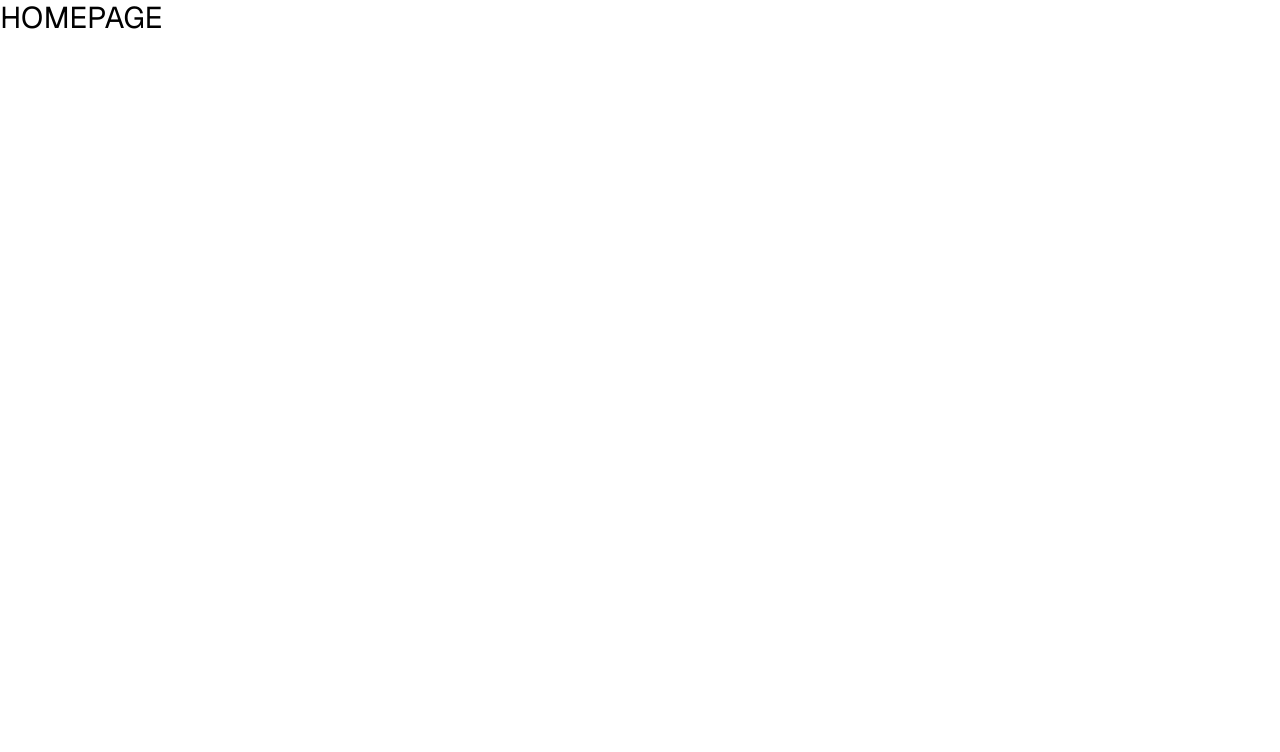
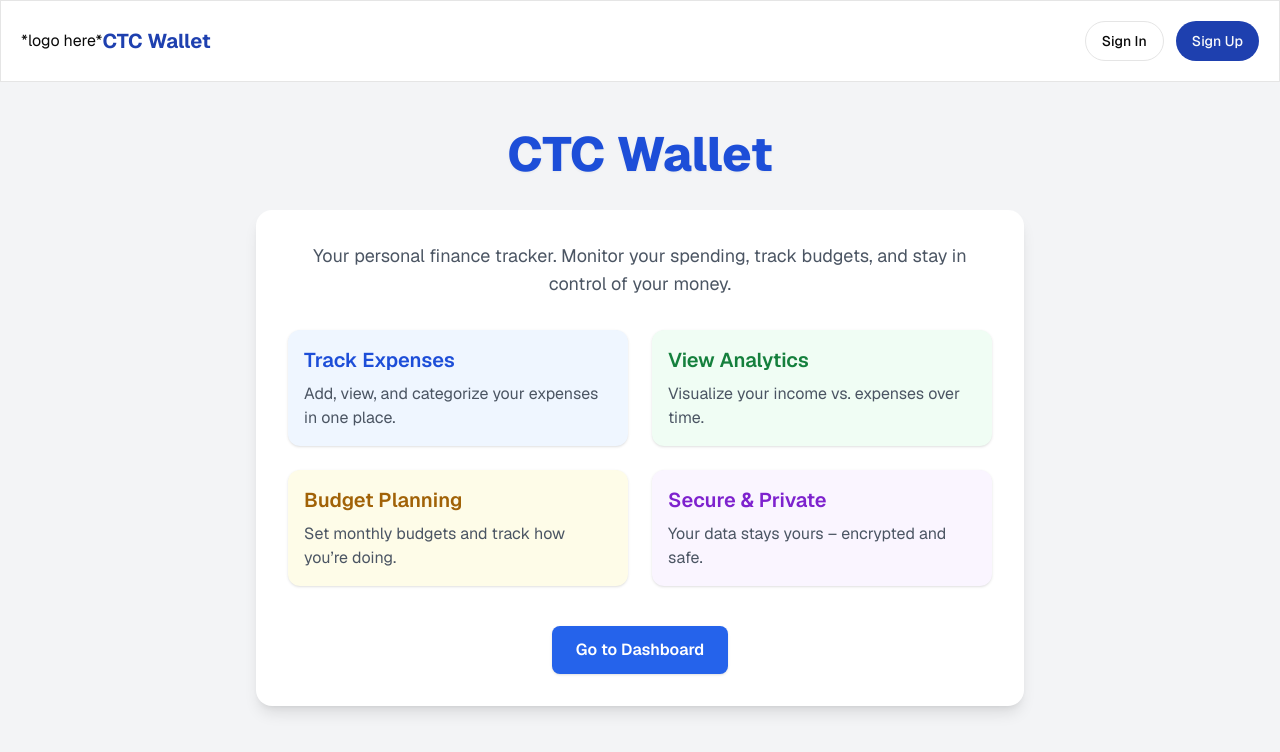
Before and after one commit to anthonyych4n/471-ctc-wallet, a Next.js app: page / in a window 1280 px wide. Shown: the top 752 px of the page. Built offline with nearby package versions, Linux system fonts and the light colour scheme.

Commit message:
Basic homepage + header

```diff
--- a/app/page.tsx
+++ b/app/page.tsx
@@ -2,11 +2,53 @@ import Hero from "@/components/hero";
 import ConnectSupabaseSteps from "@/components/tutorial/connect-supabase-steps";
 import SignUpUserSteps from "@/components/tutorial/sign-up-user-steps";
 import { hasEnvVars } from "@/utils/supabase/check-env-vars";
+import Header from "@/components/Header";
 
 export default async function Home() {
   return (
     <div>
-      <div className="text-3xl text-black">HOMEPAGE</div>
+      <Header></Header>
+    <main className="min-h-screen bg-gray-100 p-6 flex flex-col items-center">
+      {/* Main Title Outside the Box */}
+      <h1 className="text-5xl font-extrabold text-blue-700 mb-8 mt-6 text-center drop-shadow-sm">
+        CTC Wallet
+      </h1>
+
+      {/* Inner Box */}
+      <div className="max-w-3xl w-full bg-white rounded-2xl shadow-lg p-8">
+        <p className="text-center text-gray-600 mb-8 text-lg">
+          Your personal finance tracker. Monitor your spending, track budgets, and stay in control of your money.
+        </p>
+
+        <div className="grid grid-cols-1 md:grid-cols-2 gap-6">
+          <div className="bg-blue-50 p-4 rounded-xl shadow hover:shadow-md transition">
+            <h2 className="text-xl font-semibold text-blue-700">Track Expenses</h2>
+            <p className="text-gray-600 mt-2">Add, view, and categorize your expenses in one place.</p>
+          </div>
+          <div className="bg-green-50 p-4 rounded-xl shadow hover:shadow-md transition">
+            <h2 className="text-xl font-semibold text-green-700">View Analytics</h2>
+            <p className="text-gray-600 mt-2">Visualize your income vs. expenses over time.</p>
+          </div>
+          <div className="bg-yellow-50 p-4 rounded-xl shadow hover:shadow-md transition">
+            <h2 className="text-xl font-semibold text-yellow-700">Budget Planning</h2>
+            <p className="text-gray-600 mt-2">Set monthly budgets and track how you’re doing.</p>
+          </div>
+          <div className="bg-purple-50 p-4 rounded-xl shadow hover:shadow-md transition">
+            <h2 className="text-xl font-semibold text-purple-700">Secure & Private</h2>
+            <p className="text-gray-600 mt-2">Your data stays yours – encrypted and safe.</p>
+          </div>
+        </div>
+
+        <div className="mt-10 text-center">
+          <a
+            href="/dashboard"
+            className="inline-block px-6 py-3 bg-blue-600 text-white font-semibold rounded-lg shadow hover:bg-blue-700 transition"
+          >
+            Go to Dashboard
+          </a>
+        </div>
+      </div>
+    </main>
     </div>
   );
 }
--- /dev/null
+++ b/components/Header.tsx
@@ -0,0 +1,21 @@
+import React from 'react'
+import { Button } from './ui/button'
+
+const Header = () => {
+  return (
+    <div className='p-5 flex justify-between items-center border shadow-sm'>
+        <div className="flex flex-row items-center">
+            <span>*logo here*</span>
+            <span className='text-blue-800 font-bold text-xl'>CTC Wallet</span>
+        </div>
+
+        {/* Need to add conditional rendering and Link tags */}
+        <div className='flex gap-3 items-center'>
+            <Button variant="outline" className='rounded-full'>Sign In</Button>
+            <Button className='rounded-full bg-blue-800'>Sign Up</Button>
+        </div>
+    </div>
+  )
+}
+
+export default Header
```
